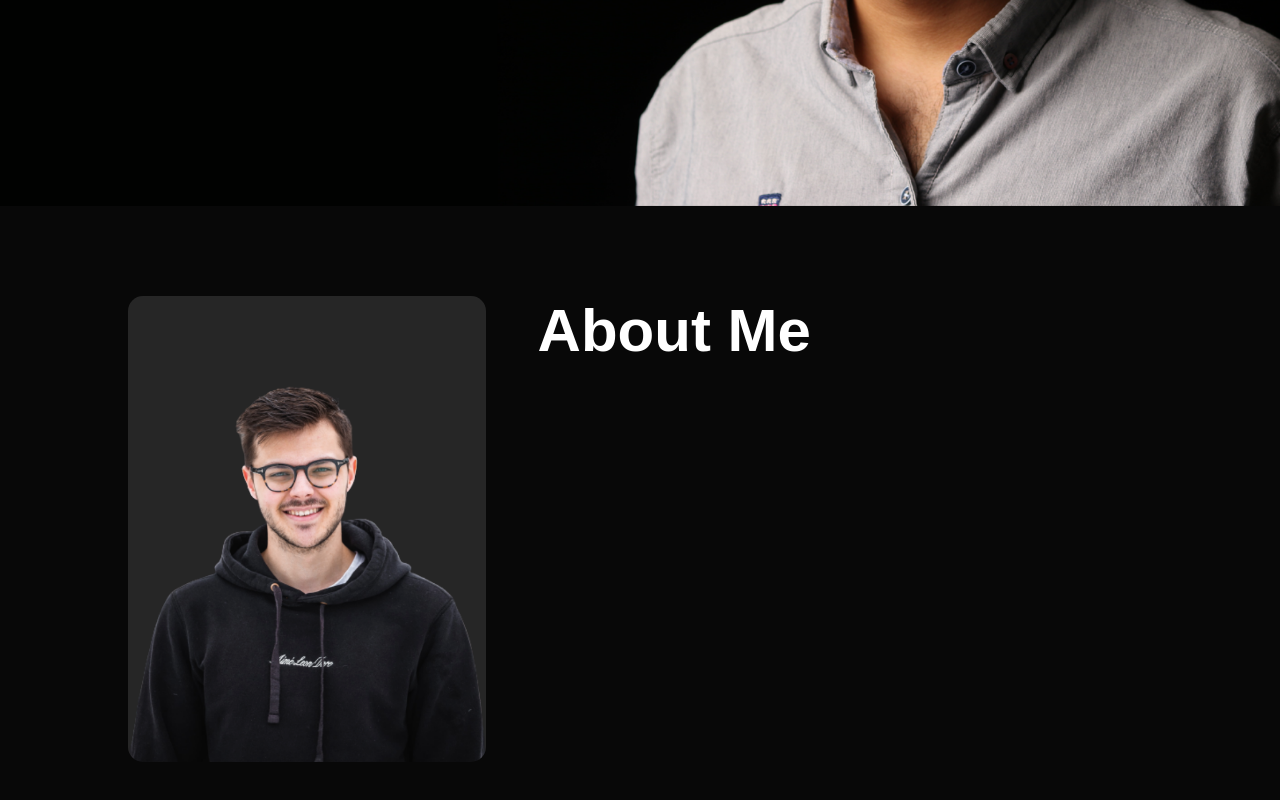
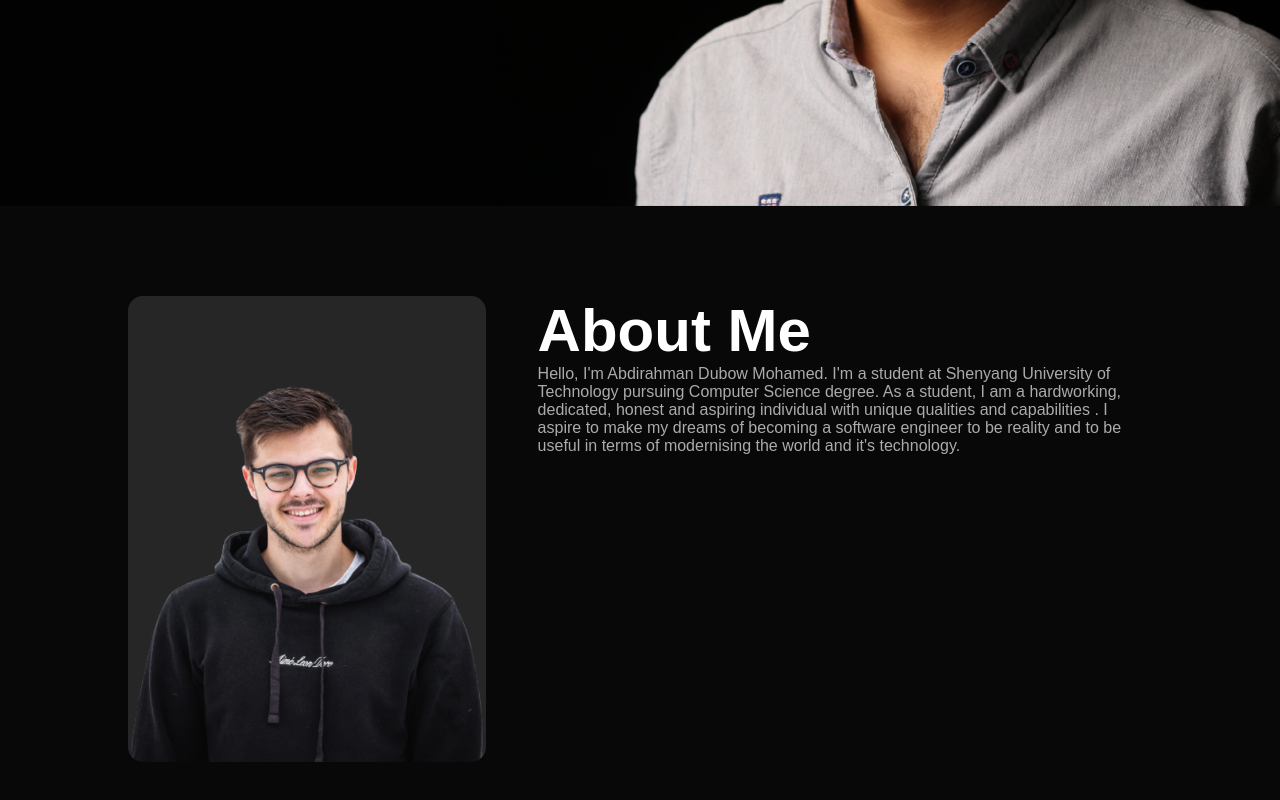
Before and after one commit to Dubow/MY-PORTFOLIO, a plain HTML site: page index.html in a window 1280 px wide. Shown: the part 594-1394 px from the top of the page. Drawn offline with Linux system fonts and the light colour scheme.

Commit message:
adding about me

```diff
--- a/index.html
+++ b/index.html
@@ -34,6 +34,7 @@
                 </div>
                 <div class="about-col-2">
                     <h1 class="sub-title">About Me</h1>
+                    <p>Hello, I'm Abdirahman Dubow Mohamed. I'm a student at Shenyang University of Technology pursuing Computer Science degree.  As a student, I am a hardworking, dedicated, honest and aspiring individual with unique qualities and capabilities . I aspire to make my dreams of becoming a software engineer to be reality and to be useful in terms of modernising the world and it's technology.</p>
                 </div>
             </div>
         </div>
```
